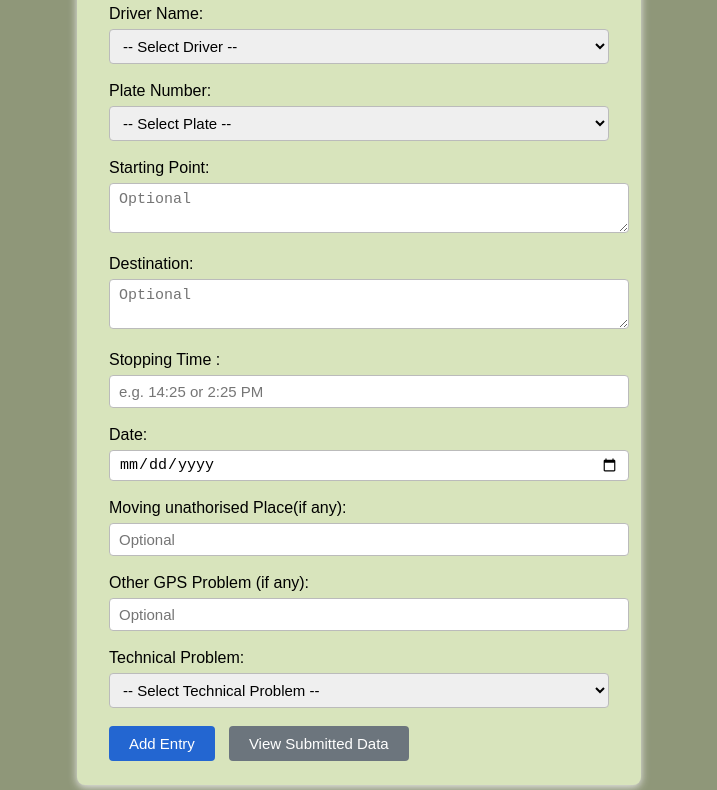
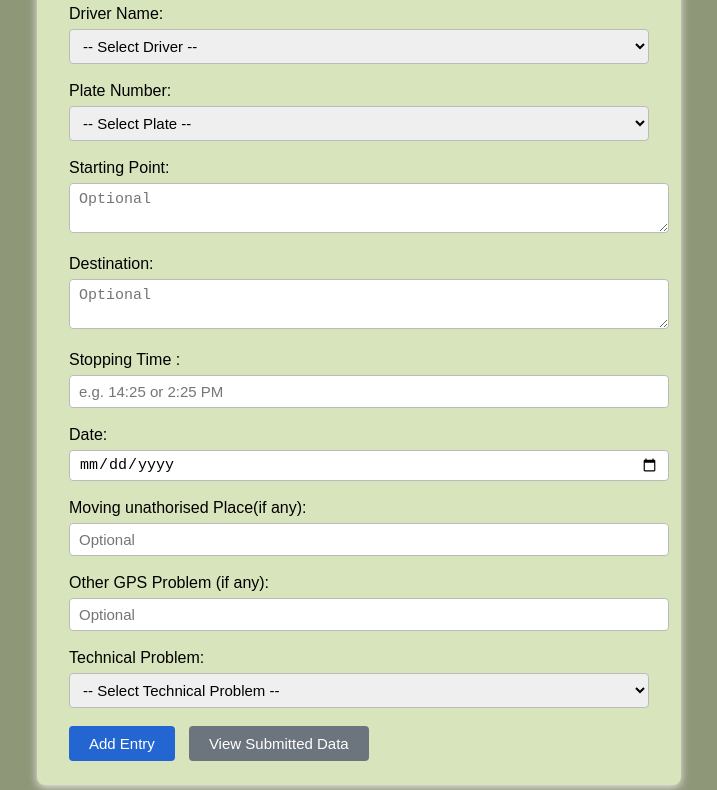
Before and after one commit to Endakmon/endex, a plain HTML site: page index.html in a window 1280 px wide. Shown: the part 157-947 px from the top of the page, without its empty margins (281-998 px from the left). Drawn offline with Linux system fonts and the light colour scheme.

Commit message:
Update index.html

```diff
--- a/index.html
+++ b/index.html
@@ -5,7 +5,7 @@
   <title>Driver GPS Event Entry</title>
   <style>
     body { font-family: Arial, sans-serif; margin: 0; padding: 30px; background: #8F9779; }
-    .container { max-width: 500px; margin: 40px auto; background: #D8E4BC; border-radius: 8px; padding: 24px 32px; box-shadow: 0 2px 8px #ececec; }
+    .container { max-width: 580px; margin: 40px auto; background: #D8E4BC; border-radius: 8px; padding: 24px 32px; box-shadow: 0 2px 8px #ececec; }
     .form-group { margin-bottom: 18px; }
     label { display: block; font-weight: 500; margin-bottom: 6px; }
     input, select, textarea { width: 100%; padding: 7px 9px; font-size: 15px; border-radius: 4px; border: 1px solid #bbb; }
```
